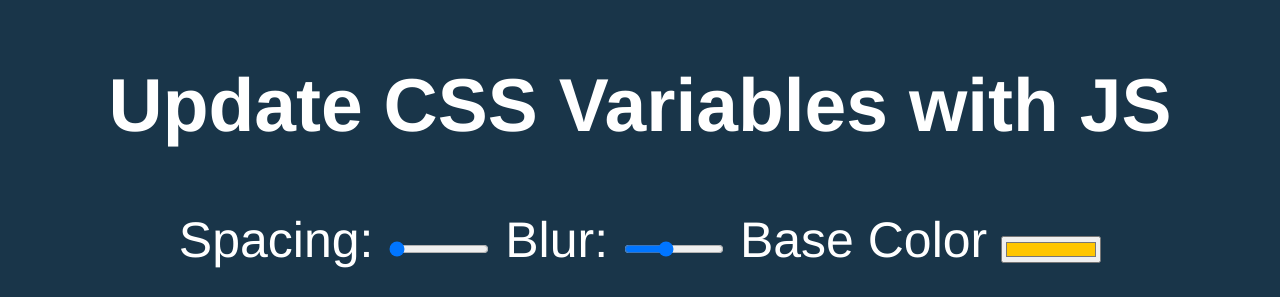
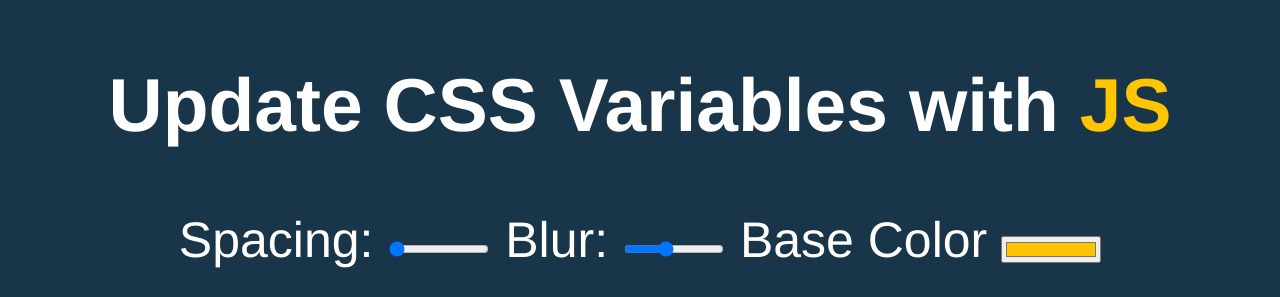
Before and after one commit to DoctorCnC/Clock, a plain HTML site: page index.html in a window 1280 px wide. Shown: the top 297 px of the page. Drawn offline with Linux system fonts and the light colour scheme.

Commit message:
Finished JS

```diff
--- a/index.html
+++ b/index.html
@@ -1,12 +1,10 @@
 <!DOCTYPE html>
 <html lang="en">
-
 <head>
   <meta charset="UTF-8">
   <title>Scoped CSS Variables and JS</title>
-    <link rel="icon" href="https://fav.farm/🔥" />
+  <link rel="icon" href="https://fav.farm/✅" />
 </head>
-
 <body>
   <h2>Update CSS Variables with <span class='hl'>JS</span></h2>
 
@@ -25,21 +23,24 @@
 
   <style>
     :root {
-            --base: #ffc608;
+      --base: #ffc600;
       --spacing: 10px;
       --blur: 10px;
     }
 
     img {
-            adding: var(--spacing);
+      padding: var(--spacing);
       background: var(--base);
       filter: blur(var(--blur));
-
     }
 
-        .h1 {
+    .hl {
       color: var(--base);
     }
+
+    /*
+      misc styles, nothing to do with CSS variables
+    */
 
     body {
       text-align: center;
@@ -58,20 +59,19 @@
       width: 100px;
     }
   </style>
+
   <script>
     const inputs = document.querySelectorAll('.controls input');
 
     function handleUpdate() {
-            const suffix = this.dataset.sizing || "";
+      const suffix = this.dataset.sizing || '';
       document.documentElement.style.setProperty(`--${this.name}`, this.value + suffix);
     }
 
     inputs.forEach(input => input.addEventListener('change', handleUpdate));
     inputs.forEach(input => input.addEventListener('mousemove', handleUpdate));
+  </script>
 
 
-    </script>
-
 </body>
-
 </html>
```
Lines whose indentation alone changed are shown as unchanged.
